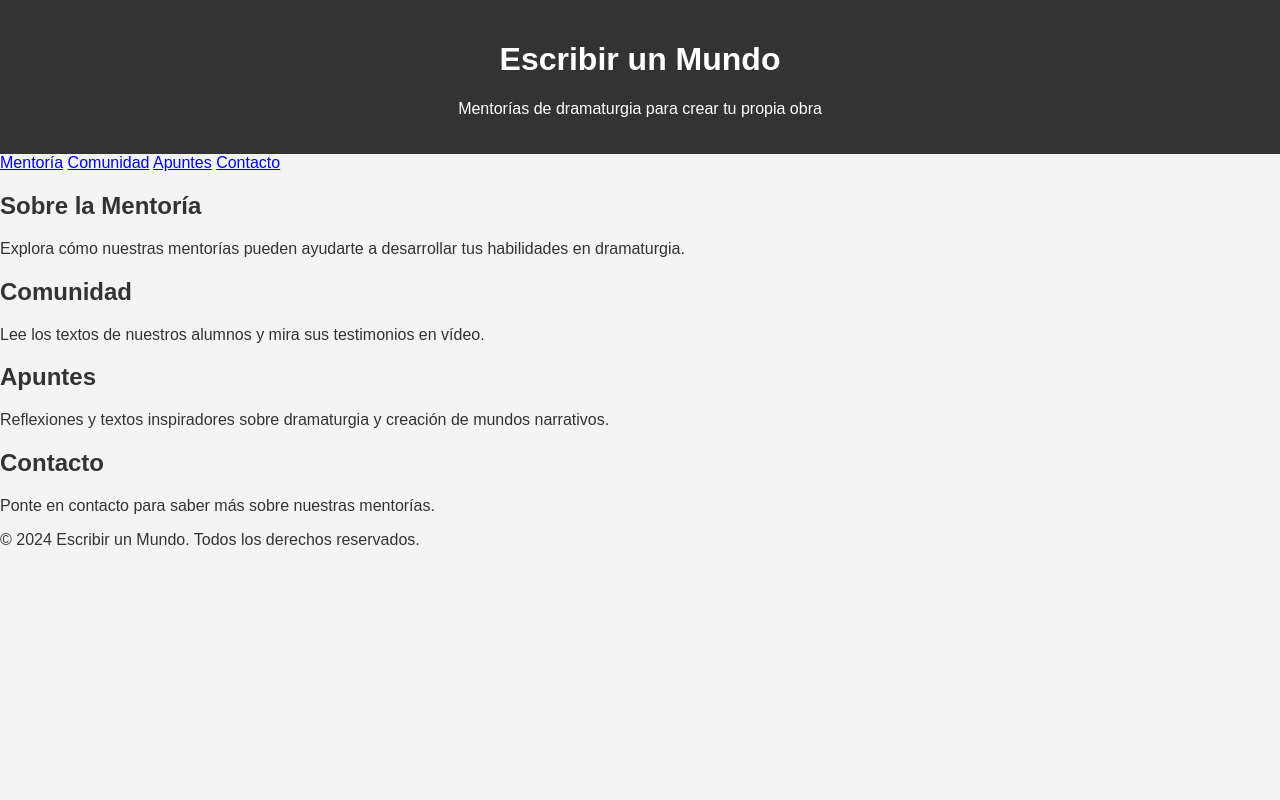
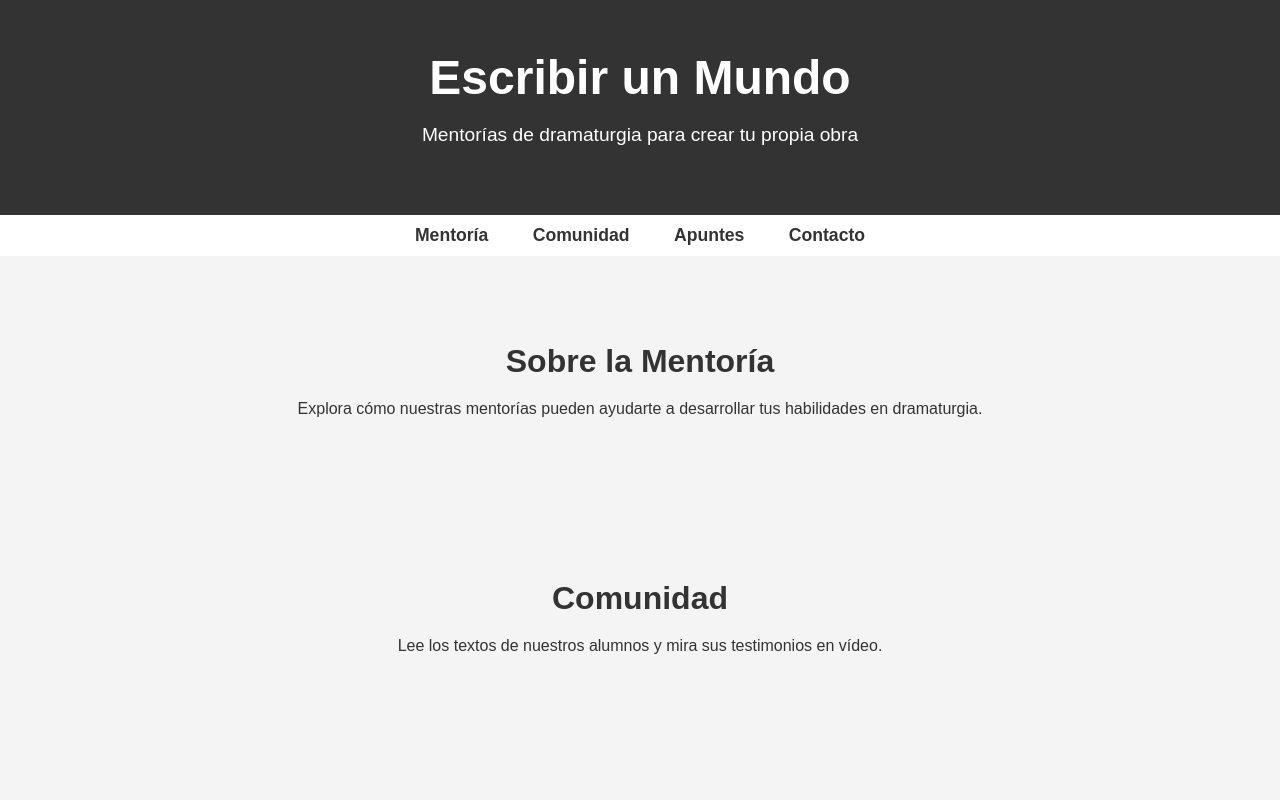
Before and after one commit to matiasayerza/escribirunmundo, a plain HTML site: page index.html in a window 1280 px wide. Shown: the top 800 px of the page. Drawn offline with Linux system fonts and the light colour scheme.

Commit message:
Update styles.css

```diff
--- a/css/styles.css
+++ b/css/styles.css
@@ -1,14 +1,67 @@
+/* Estilo general */
 body {
-    font-family: Arial, sans-serif;
+    font-family: 'Arial', sans-serif;
+    color: #333;
+    background-color: #f4f4f4;
     margin: 0;
     padding: 0;
-    background-color: #f4f4f4;
-    color: #333;
 }
 
+/* Cabecera */
 header {
     background-color: #333;
     color: white;
-    padding: 20px;
+    text-align: center;
+    padding: 50px 20px;
+}
+
+header h1 {
+    font-size: 3rem;
+    margin: 0;
+}
+
+header p {
+    font-size: 1.2rem;
+}
+
+/* Navegación */
+nav {
+    background-color: white;
+    text-align: center;
+    padding: 10px 0;
+    position: sticky;
+    top: 0;
+    z-index: 1000;
+}
+
+nav a {
+    margin: 0 20px;
+    text-decoration: none;
+    color: #333;
+    font-weight: bold;
+    font-size: 1.1rem;
+}
+
+nav a:hover {
+    color: #007BFF;
+}
+
+/* Secciones */
+section {
+    padding: 60px 20px;
     text-align: center;
 }
+
+section h2 {
+    font-size: 2rem;
+    margin-bottom: 20px;
+}
+
+/* Pie de página */
+footer {
+    background-color: #333;
+    color: white;
+    text-align: center;
+    padding: 20px;
+    margin-top: 20px;
+}
```
